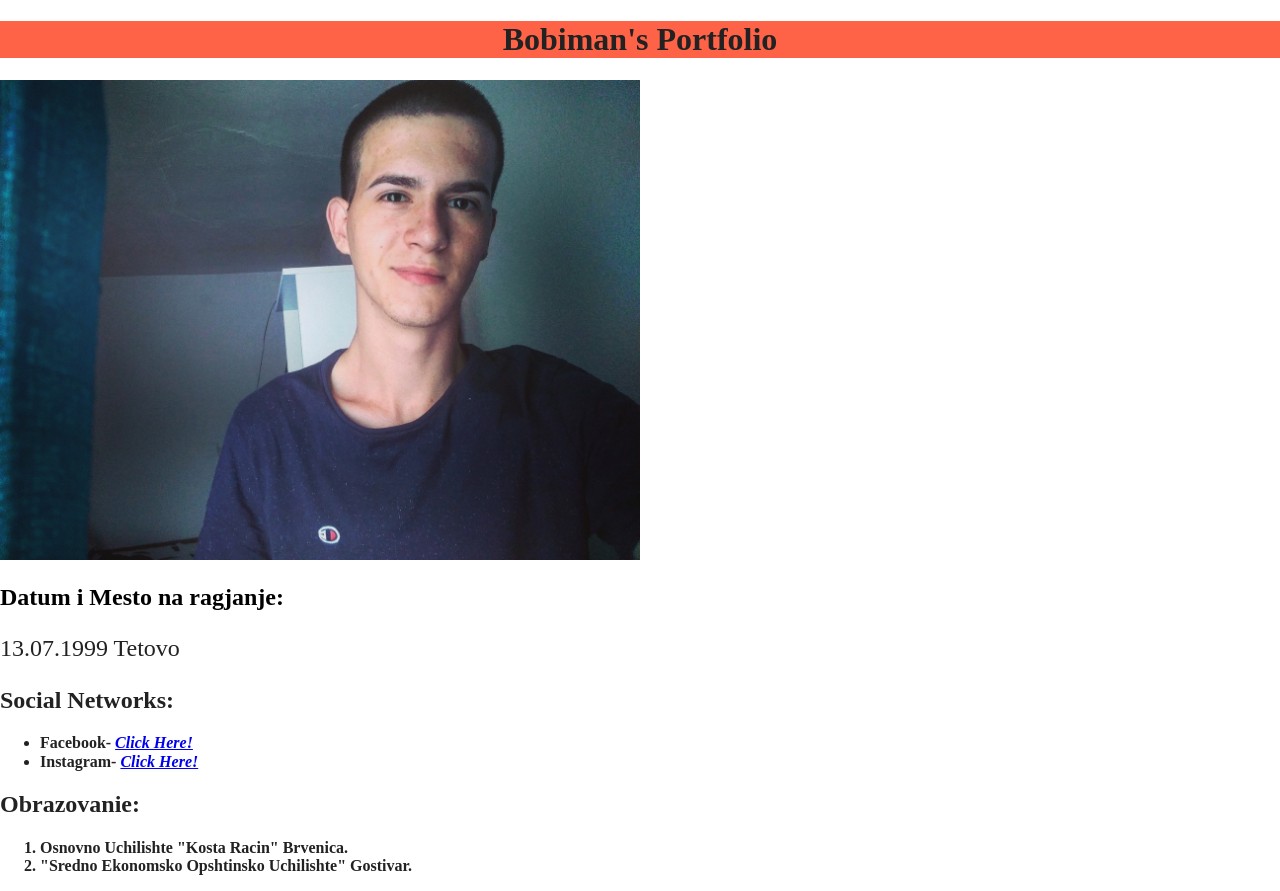
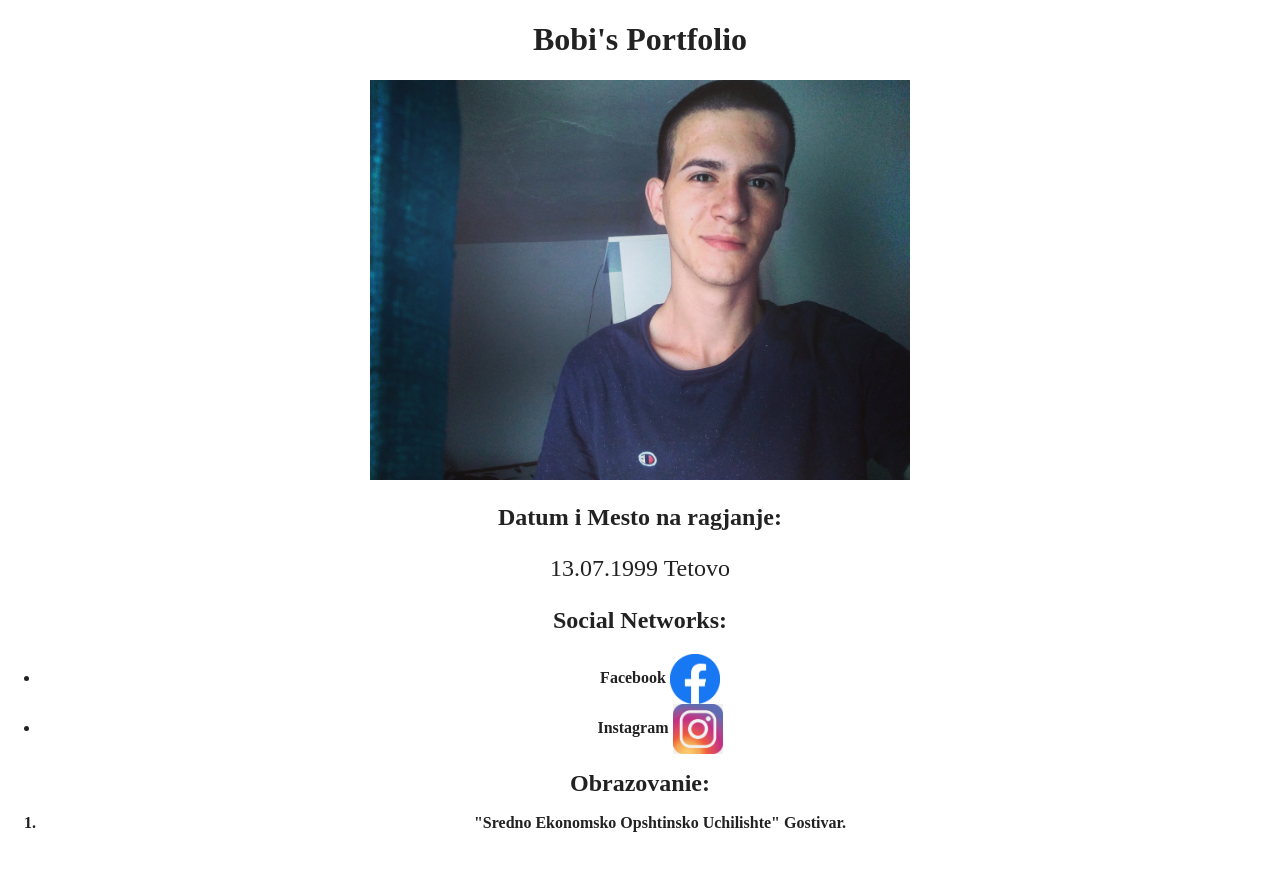
Before and after one commit to Bobiman/first, a website built with Parcel: page index.html in a window 1280 px wide. After the commit the page ends 848 px from the top, so only its background shows below. Built offline with nearby package versions, Linux system fonts and the light colour scheme.

Commit message:
Finish HTML4 structure

```diff
--- a/index.html
+++ b/index.html
@@ -23,49 +23,40 @@
 
   <body>
     <!-- Add your site or application content here -->
-    <div>
-      <h1 style="background-color: tomato; text-align: center;">
-        Bobiman's Portfolio
-      </h1>
-      <img src="./img/bobi.jpg" width="640" height="480" style="vertical-align: middle;"/>
-    </div>
-    <p style="color: black; font-size: x-large;font-weight:bold;">
+    <header style="text-align:center;">
+      <h1>Bobi's Portfolio</h1>
+    <img src="./img/bobi.jpg" title="Me!" width="540" height="400";/>
+  </header>
+    <main style="text-align: center;">
+      <p style="font-size: x-large;font-weight:bold;">
         Datum i Mesto na ragjanje:
         <p style="font-size: x-large;"> 13.07.1999 Tetovo</p>
       </p>
-    <div>
         <h2>Social Networks:</h2>
         <ul>
           <li style="font-weight: bold;">
-          Facebook-
-          <a
-            style="font-weight: bold; font-style: italic;"
-            href="https://www.facebook.com/bobiman.13"
-            >Click Here!</a
-          >
+            Facebook <a
+              href="https://www.facebook.com/bobiman.13">
+              <img src="./img/facebook.png" width="50" height="50"/>
+          </a>
           </li>
           <li style="font-weight: bold;">
-          Instagram-
-          <a
-            style="font-weight: bold; font-style: italic;"
+            Instagram <a
               href="https://www.instagram.com/bobiman.13/"
-            >Click Here!</a
-          >
+              ><img src="./img/instagram.png" width="50" height="50"/></a>
           </li>
         </ul>
-      <h2 style="font-weight: bold;">
+    </main>
+    <footer style="text-align: center;">
+      <span style="font-weight: bold; font-size: x-large;">
         Obrazovanie:
-      </h2>
+      </span>
       <ol>
-        <li style="font-weight: bold;">
-          Osnovno Uchilishte "Kosta Racin" Brvenica.
-        </li>
         <li style="font-weight: bold;">
           "Sredno Ekonomsko Opshtinsko Uchilishte" Gostivar.
         </li>
       </ol>
-    </div>
-
+    </footer>
     <script src="js/vendor/modernizr-3.11.2.min.js"></script>
     <script src="js/plugins.js"></script>
     <script src="js/main.js"></script>
```
Also changed, not shown: img/facebook.png (added), img/instagram.png (added). Lines whose indentation alone changed are shown as unchanged.
